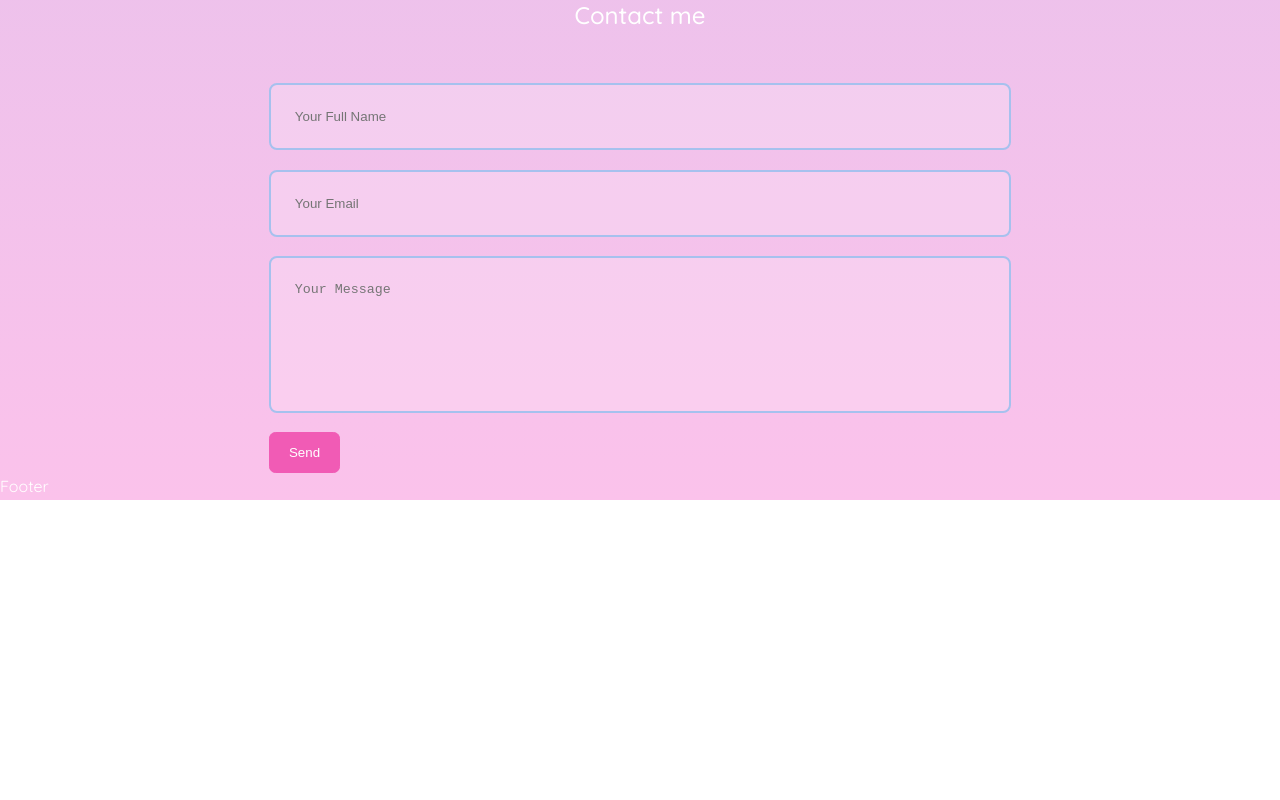
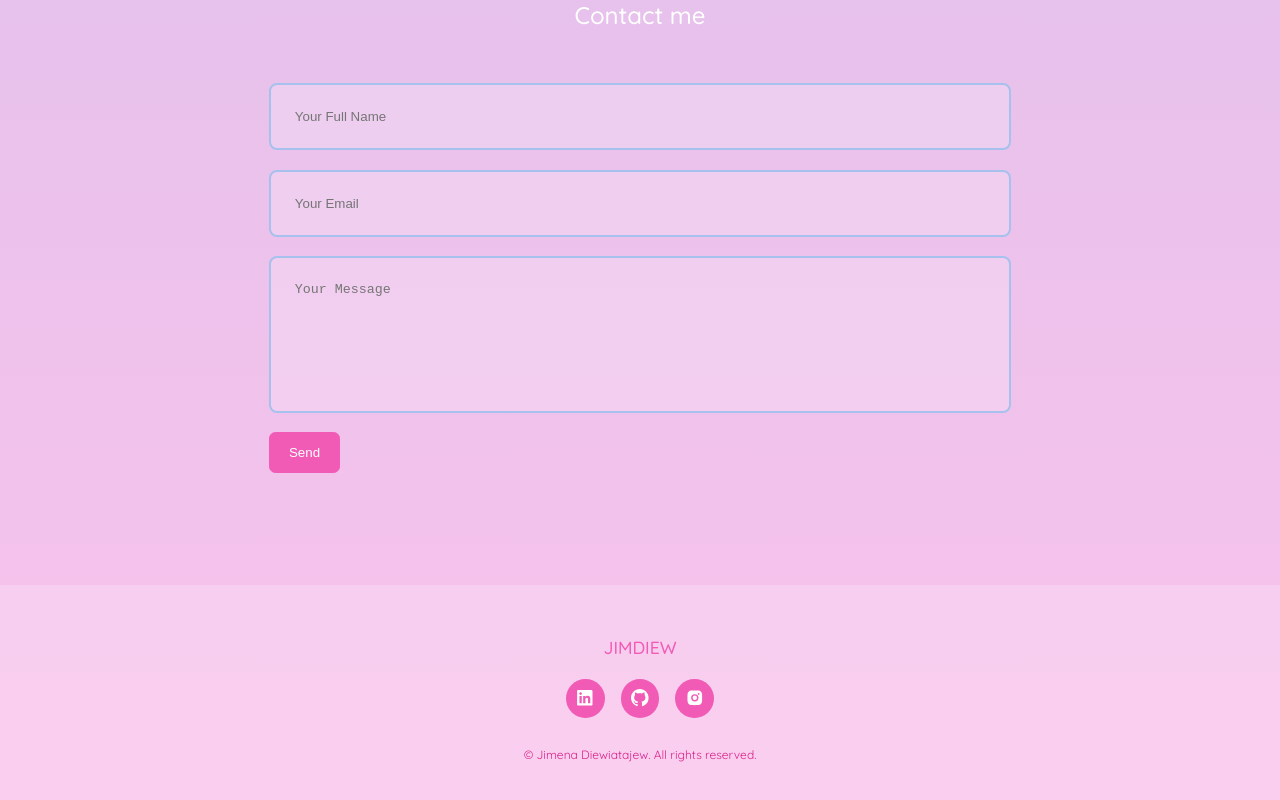
Before and after one commit to jimdiew/portfolio2022, a React (Create React App) app: page / in a window 1280 px wide. Shown: the part 2770-3570 px from the top of the page. Before the commit the page ends 3270 px from the top, so only its background shows below. Built offline with nearby package versions, Linux system fonts and the light colour scheme; a web font is replaced by a local one.

Commit message:
Create footer section

```diff
--- a/src/components/footer/Footer.jsx
+++ b/src/components/footer/Footer.jsx
@@ -1,9 +1,25 @@
 import React from 'react'
 import './footer.css'
+import {RiInstagramFill} from 'react-icons/ri'
+import {FaLinkedin} from 'react-icons/fa'
+import {BsGithub} from 'react-icons/bs'
 
 const Footer = () => {
   return (
-    <div>Footer</div>
+   <footer>
+    <a href="#" className='footer__logo'>JIMDIEW</a>
+
+      <div className='footer__socials'>
+      <a href="https://www.linkedin.com/in/jimdiew/"><FaLinkedin/></a>
+      <a href="https://github.com/jimdiew"><BsGithub/></a>
+      <a href="https://www.instagram.com/watch.jim.code/"><RiInstagramFill/></a>
+      </div>
+
+
+    <div className="footer__copyright">
+      <small>&copy; Jimena Diewiatajew. All rights reserved.</small>
+    </div>
+   </footer>
   )
 }
 
--- a/src/components/footer/footer.css
+++ b/src/components/footer/footer.css
@@ -0,0 +1,46 @@
+footer {
+    background-color: var(--translucid);
+    padding: 3rem 0;
+    text-align: center;
+    font-size: 0.9rem;
+    margin-top: 7rem;
+}
+
+footer a {
+    color: var(--pink);
+}
+
+.footer__logo{
+    font-size: 1.1rem;
+    font-weight: 500;
+    margin-bottom: 1rem;
+    display: inline-block;
+}
+
+.footer__socials{
+    display: flex;
+    justify-content: center;
+    gap: 1rem;
+    margin-bottom: 1.5rem;
+    font-size: 1.1rem;
+}
+
+.footer__socials a {
+    background: var(--pink);
+    color: var(--white);
+    padding: 0.6rem;
+    border-radius: 50%;
+    display: flex;
+    border: 1px solid transparent;
+}
+
+.footer__socials a:hover{
+    background: var(--background-secondary);
+    color: var(--white);
+    border: 1px solid transparent;
+}
+
+.footer__copyright {
+ margin-bottom: 4rem;
+ color: var(--text-pink);
+}
```
